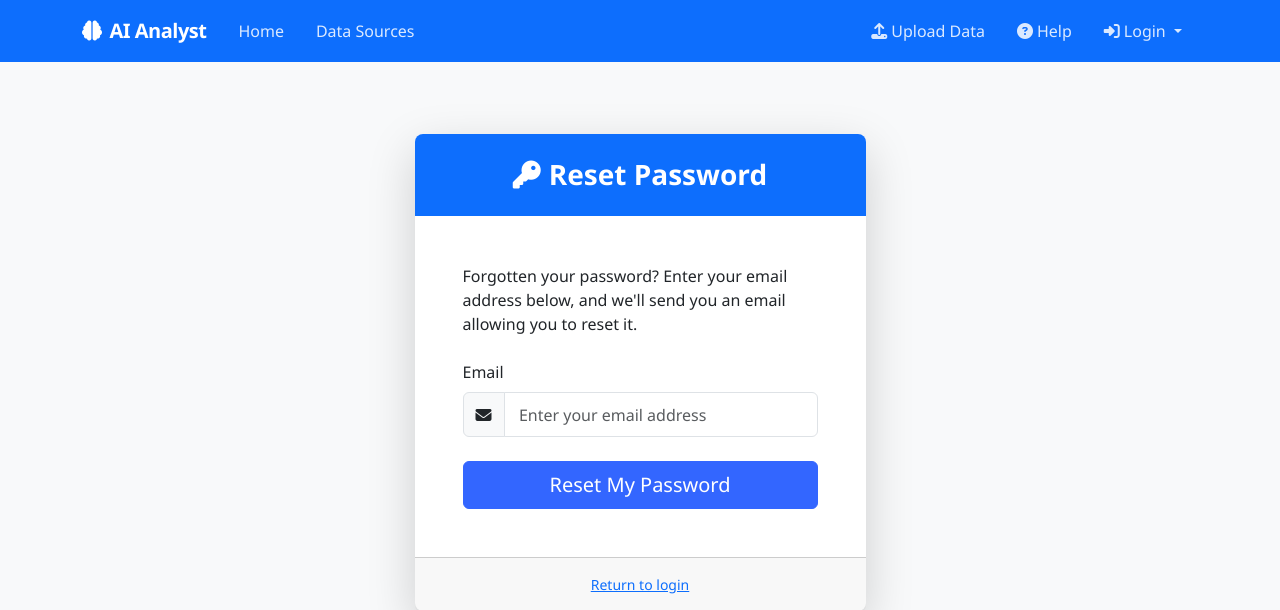
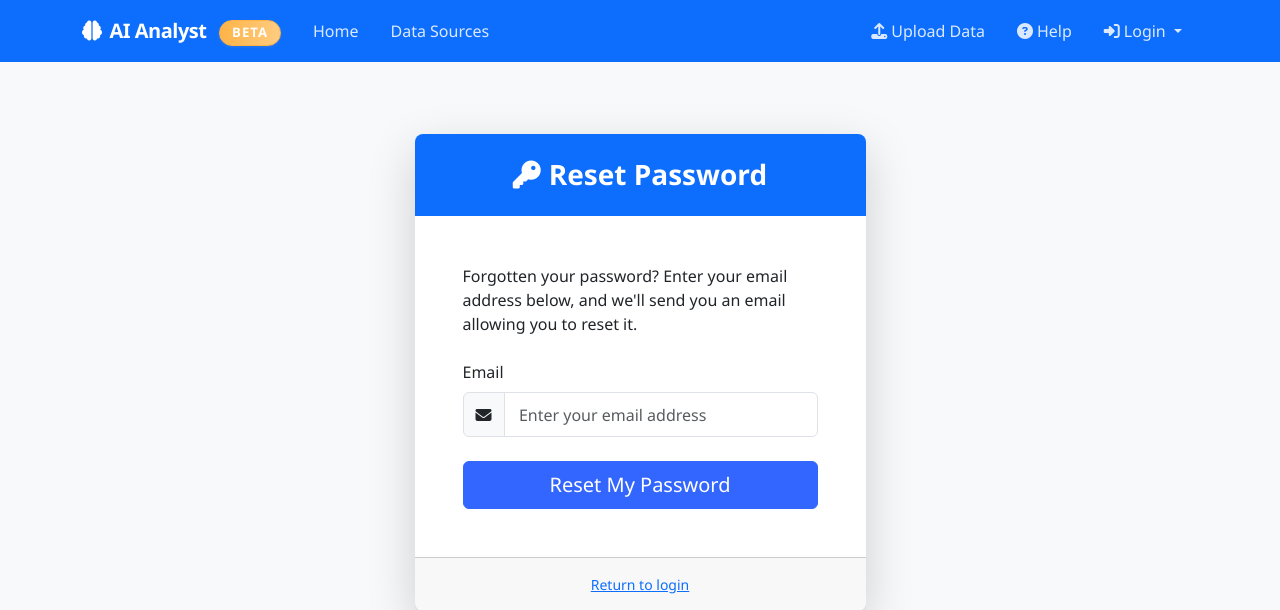
Before and after one commit to alex-kazos/ai-analyst, a Django app: page /accounts/password/reset/ in a window 1280 px wide. Shown: the top 610 px of the page. Run offline with Django 4.2, Linux system fonts and the light colour scheme; some libraries are stand-ins or nearby versions.

Commit message:
feat: initial project setup with Django templates, styles and auth configuration

```diff
--- a/ai_analyst/settings.py
+++ b/ai_analyst/settings.py
@@ -3,6 +3,9 @@ from pathlib import Path
 from dotenv import load_dotenv
 
 load_dotenv()
+
+# Show/hide Beta tag globally (default True)
+SHOW_BETA_TAG = os.getenv('SHOW_BETA_TAG', 'True') == 'True'
 
 # Build paths inside the project like this: BASE_DIR / 'subdir'.
 BASE_DIR = Path(__file__).resolve().parent.parent
@@ -64,6 +67,7 @@ TEMPLATES = [
                 'django.template.context_processors.request',
                 'django.contrib.auth.context_processors.auth',
                 'django.contrib.messages.context_processors.messages',
+                'analyst.context_processors.show_beta_tag',
             ],
         },
     },
--- /dev/null
+++ b/analyst/context_processors.py
@@ -0,0 +1,7 @@
+from django.conf import settings
+
+def show_beta_tag(request):
+    """Inject SHOW_BETA_TAG into all templates."""
+    return {
+        'SHOW_BETA_TAG': getattr(settings, 'SHOW_BETA_TAG', True)
+    }
--- a/static/css/main.css
+++ b/static/css/main.css
@@ -10,6 +10,23 @@ body {
 /* Typography enhancements */
 h1, h2, h3, h4, h5, h6 {
     font-weight: 600;
+}
+
+/* Beta Tag Styling */
+.beta-tag {
+    display: inline-block;
+    background: linear-gradient(90deg, #ffb347 0%, #ffcc80 100%);
+    color: #fff;
+    font-size: 0.82rem;
+    font-weight: 700;
+    padding: 2px 12px;
+    border-radius: 1rem;
+    margin-left: 0.3rem;
+    vertical-align: middle;
+    letter-spacing: 1px;
+    box-shadow: 0 1px 3px rgba(255, 180, 71, 0.15);
+    text-transform: uppercase;
+    border: 1px solid #ffb347;
 }
 
 /* Custom navbar styling */
--- a/templates/base.html
+++ b/templates/base.html
@@ -24,6 +24,9 @@
         <div class="container">
             <a class="navbar-brand" href="{% url 'home' %}">
                 <i class="fas fa-brain me-2"></i>AI Analyst
+                {% if SHOW_BETA_TAG %}
+                    <span class="beta-tag ms-2">Beta</span>
+                {% endif %}
             </a>
             <button class="navbar-toggler" type="button" data-bs-toggle="collapse" data-bs-target="#navbarNav">
                 <span class="navbar-toggler-icon"></span>
```
